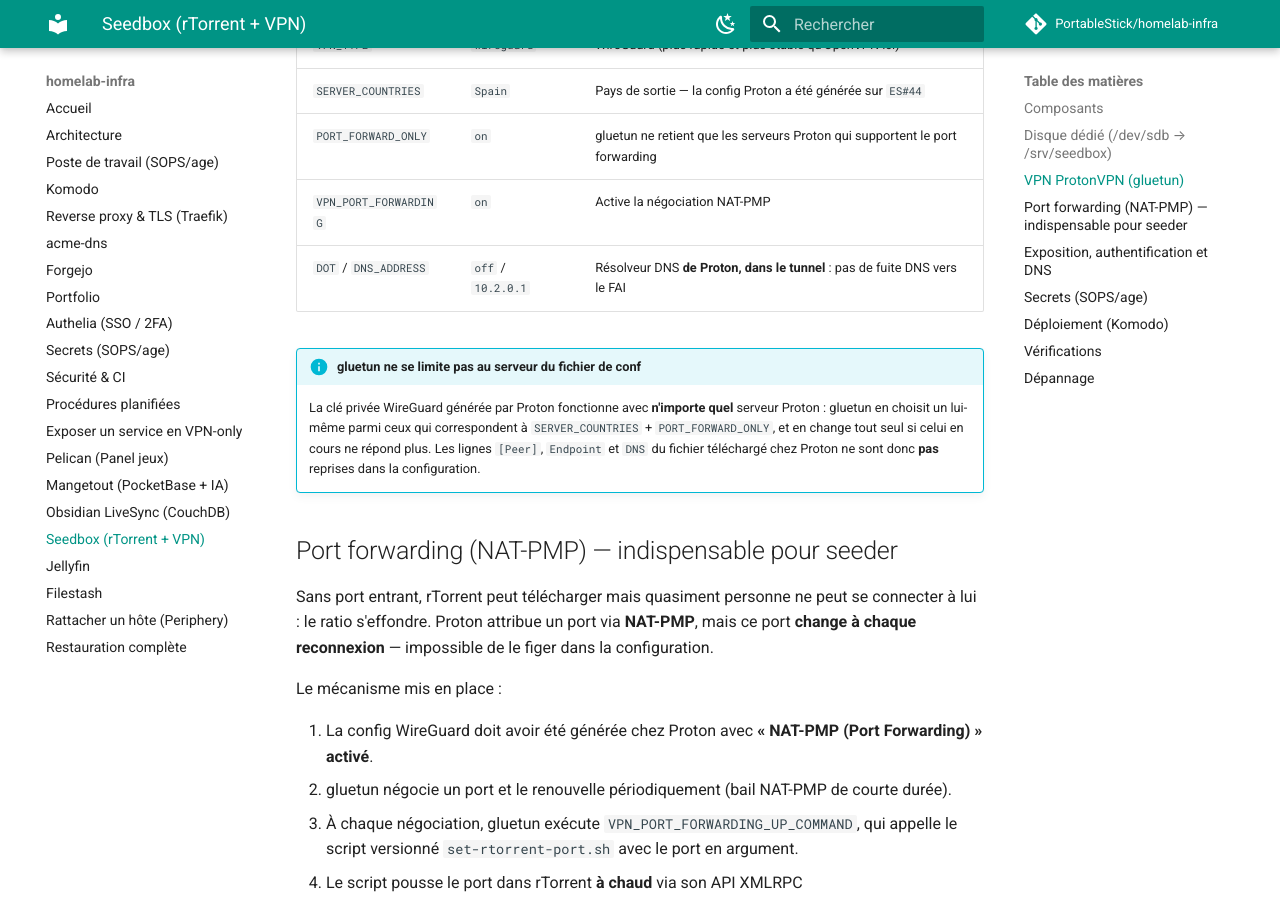
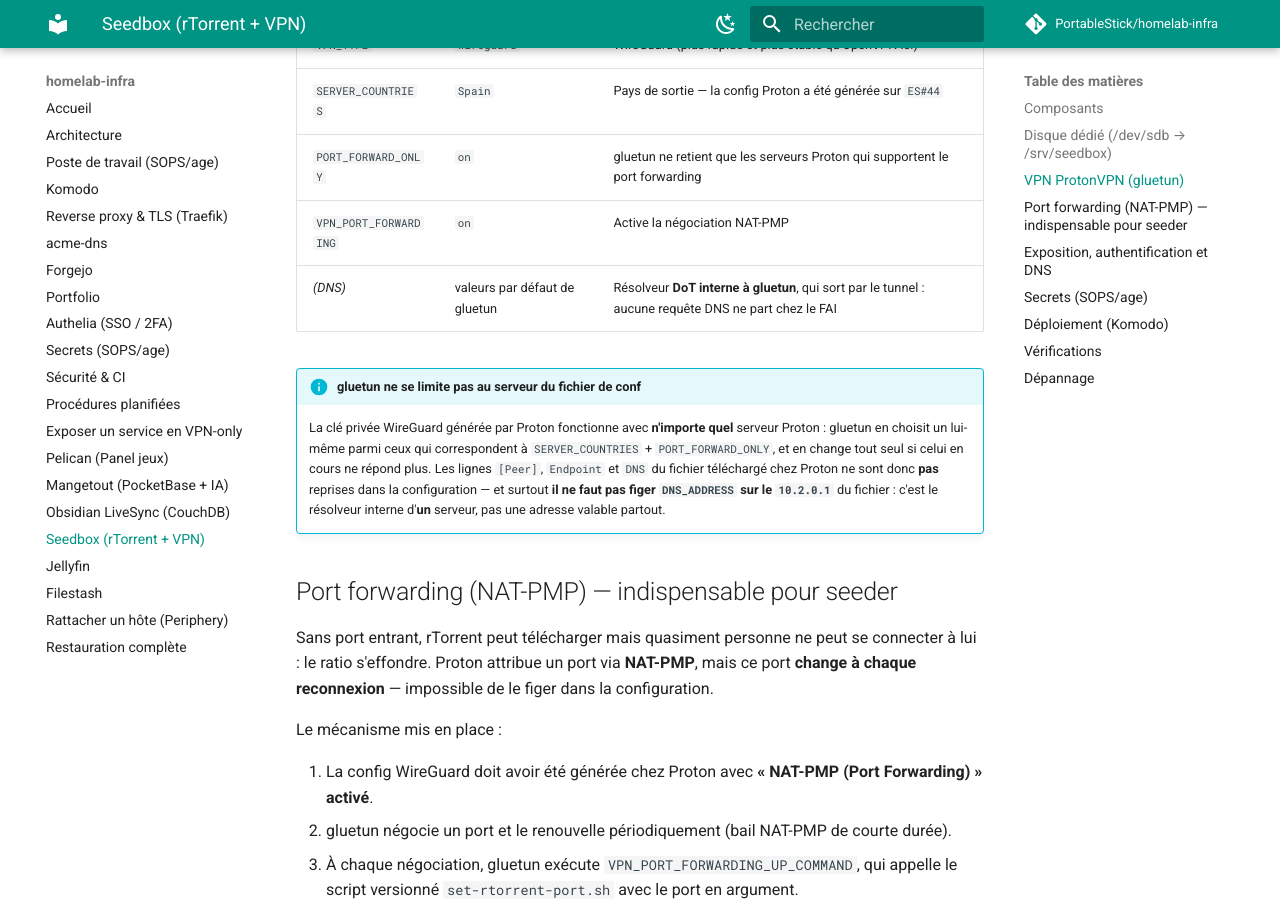
Before and after one commit to PortableStick/homelab-infra, an MkDocs documentation site: the page built from docs/seedbox.md, in a window 1280 px wide and 900 px high, scrolled down 2221 px. Built offline with MkDocs 1.6.1 and Material for MkDocs 9.7.7, drawn with Linux system fonts in a browser that asks for light colours; comment, search, counter and statistics services are not loaded.

Commit message:
fix(seedbox): ne pas figer le DNS sur le resolveur d'un serveur Proton
DNS_ADDRESS etait cale sur 10.2.0.1, le resolveur interne du serveur ES#44
dont vient le fichier WireGuard. Or gluetun ne se connecte pas forcement a
ce serveur : il choisit parmi ceux qui matchent SERVER_COUNTRIES +
PORT_FORWARD_ONLY, et en change quand celui en cours ne repond plus. Le
DNS aurait donc pu pointer vers une adresse muette apres une bascule.

On revient au resolveur DoT interne de gluetun (son defaut) : il sort par
le tunnel, donc la propriete recherchee - aucune requete DNS chez le FAI -
est conservee, sans dependre d'un serveur particulier.

Co-Authored-By: Claude Opus 5 (1M context) <noreply@anthropic.com>

```diff
--- a/docs/seedbox.md
+++ b/docs/seedbox.md
@@ -78,14 +78,15 @@ Configuration dans `compose.yaml` (non-secrets) :
 | `SERVER_COUNTRIES` | `Spain` | Pays de sortie — la config Proton a été générée sur `ES#44` |
 | `PORT_FORWARD_ONLY` | `on` | gluetun ne retient que les serveurs Proton qui supportent le port forwarding |
 | `VPN_PORT_FORWARDING` | `on` | Active la négociation NAT-PMP |
-| `DOT` / `DNS_ADDRESS` | `off` / `10.2.0.1` | Résolveur DNS **de Proton, dans le tunnel** : pas de fuite DNS vers le FAI |
+| *(DNS)* | valeurs par défaut de gluetun | Résolveur **DoT interne à gluetun**, qui sort par le tunnel : aucune requête DNS ne part chez le FAI |
 
 !!! info "gluetun ne se limite pas au serveur du fichier de conf"
     La clé privée WireGuard générée par Proton fonctionne avec **n'importe quel** serveur Proton :
     gluetun en choisit un lui-même parmi ceux qui correspondent à `SERVER_COUNTRIES` +
     `PORT_FORWARD_ONLY`, et en change tout seul si celui en cours ne répond plus. Les lignes
     `[Peer]`, `Endpoint` et `DNS` du fichier téléchargé chez Proton ne sont donc **pas** reprises
-    dans la configuration.
+    dans la configuration — et surtout **il ne faut pas figer `DNS_ADDRESS` sur le `10.2.0.1`**
+    du fichier : c'est le résolveur interne d'**un** serveur, pas une adresse valable partout.
 
 ## Port forwarding (NAT-PMP) — indispensable pour seeder
 
```
Also changed, not shown: 1 other file.
